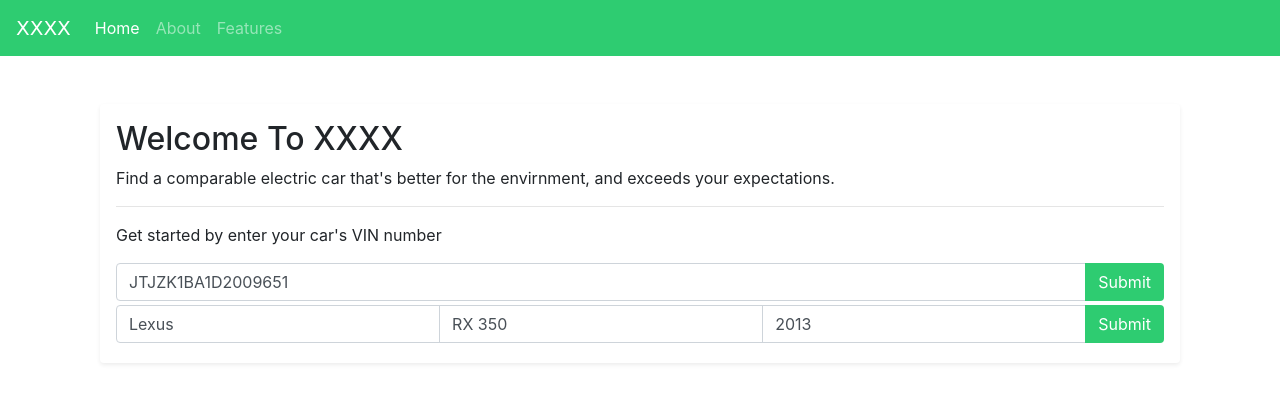
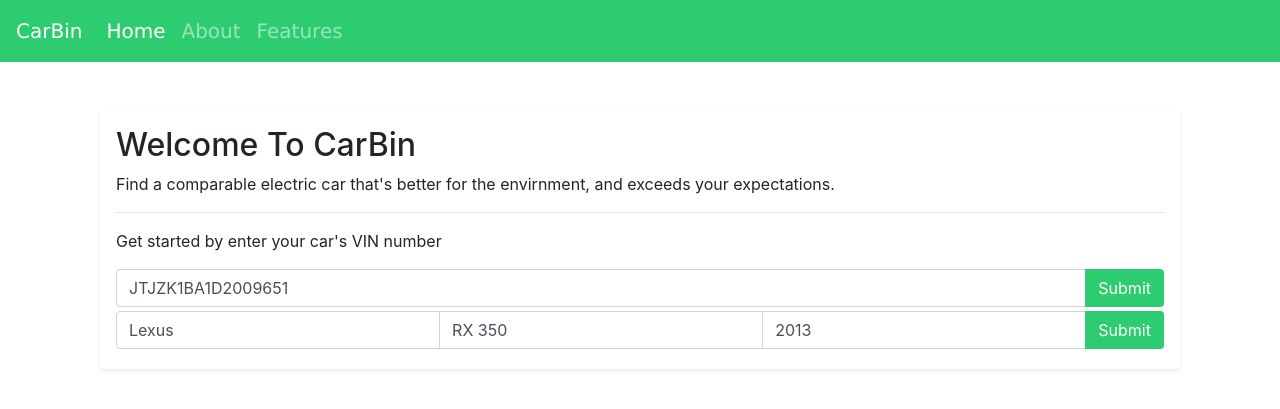
Before and after one commit to JosephShepin/CarBin, a Flask app: page / in a window 1280 px wide. Shown: the top 409 px of the page. Run offline with Flask 2, Linux system fonts and the light colour scheme; some libraries are stand-ins or nearby versions.

Commit message:
cngedstf

```diff
--- a/templates/collect.html
+++ b/templates/collect.html
@@ -3,7 +3,7 @@
     <div class="container">
         <br>
         <div class="shadow-sm p-3 mb-5 bg-white rounded">
-        	<h2>Welcome To XXXX</h2>
+            <h2>Welcome To CarBin</h2>
             <p>Find a comparable electric car that's better for the envirnment, and exceeds your expectations.</p>
            	<hr>
             <p>Get started by enter your car's VIN number</p>
--- a/templates/layout.html
+++ b/templates/layout.html
@@ -1,11 +1,12 @@
 <!DOCTYPE html>
 <html lang="en">
+
 <head>
   <script src="https://cdn.jsdelivr.net/npm/chart.js"></script>
   <meta charset="UTF-8">
   <meta http-equiv="X-UA-Compatible" content="IE=edge">
   <meta name="viewport" content="width=device-width, initial-scale=1.0">
-        <title>XXXX</title>
+  <title>CarBin</title>
   <script src="https://code.jquery.com/jquery-3.1.1.min.js">
     src = "https://code.jquery.com/jquery-3.3.1.min.js"
     integrity = "sha256-FgpCb/KJQlLNfOu91ta32o/NMZxltwRo8QtmkMRdAu8="
@@ -28,10 +29,18 @@
     integrity="sha512-7IoDEsIJGxz/gNyJY/0LRtS45wDSvPFXGPuC7Fo4YueWMNOmWKMAllEqo2Im3pgOjeEwsOoieyliRgdkZnY0ow=="
     crossorigin="anonymous"></script>
 </head>
+<style>
+  .navbar a {
+    font-family: Verdana !important;
+    font-size: 20px;
+  }
+</style>
+
 <body>
   <nav class="navbar navbar-expand-sm  navbar-dark" style="background-color: #2ECC71">
-    <a class="navbar-brand" style="font-family: 'Comfortaa', cursive; font-weight:500; " href="/">XXXX</a>
-    <button class="navbar-toggler" type="button" data-toggle="collapse" data-target="#navbarNavDropdown" aria-controls="navbarNavDropdown" aria-expanded="false" aria-label="Toggle navigation">
+    <a class="navbar-brand" style="font-family: 'Comfortaa', cursive; font-weight:500; " href="/">CarBin</a>
+    <button class="navbar-toggler" type="button" data-toggle="collapse" data-target="#navbarNavDropdown"
+      aria-controls="navbarNavDropdown" aria-expanded="false" aria-label="Toggle navigation">
       <span class="navbar-toggler-icon"></span>
     </button>
     <div class="collapse navbar-collapse" id="navbarNavDropdown">
@@ -54,4 +63,5 @@
 
   </div>
 </body>
+
 </html>
--- a/templates/results.html
+++ b/templates/results.html
@@ -251,7 +251,7 @@
         // addToTemplate("Year ", Math.round(c1.year), "", false)
         addToTemplate("Estimated Value $" + addCommas(Math.round(c1.price.number)), c1.price.units, "", true)
         addToTemplate(Math.round(c1.range.number), c1.range.units + " range", "", false)
-        addToTemplate(Math.round(c1.torque.number), c1.torque.units + " Of Torque", "", false)
+        addToTemplate(Math.round(c1.torque.number), "foot-pounds of torque", "", false)
         // addToTemplate(Math.round(c1.topspeed.number), c1.topspeed.units)
         addToTemplate(Math.round(c1.horsepower.number), c1.horsepower.units, "", false)
         // addToTemplate(Math.round(c1.topspeed.number),c1.topspeed.units + " Top Speed")
@@ -264,7 +264,7 @@
         // addToTemplate("Year ", Math.round(c2.year), "", false)
         addToTemplate("MSRP $" + addCommas(Math.round(c2.price.number)), c2.price.units, comp.price, true)
         addToTemplate(Math.round(c2.range.number), c2.range.units + " of range", comp.range, false)
-        addToTemplate(Math.round(c2.torque.number), c2.torque.units + " Of Torque", comp.range, comp.torque, false)
+        addToTemplate(Math.round(c2.torque.number), "foot-pounds of torque", comp.range, comp.torque, false)
         // addToTemplate(Math.round(c2.topspeed.number), c2.topspeed.units)
         addToTemplate(Math.round(c2.horsepower.number), c2.horsepower.units, comp.horsepower, false)
         // addToTemplate(Math.round(c2.topspeed.number),c2.topspeed.units + " Top Speed")
```
Also changed, not shown: car.py (+6 -6 lines). Lines whose indentation alone changed are shown as unchanged.
